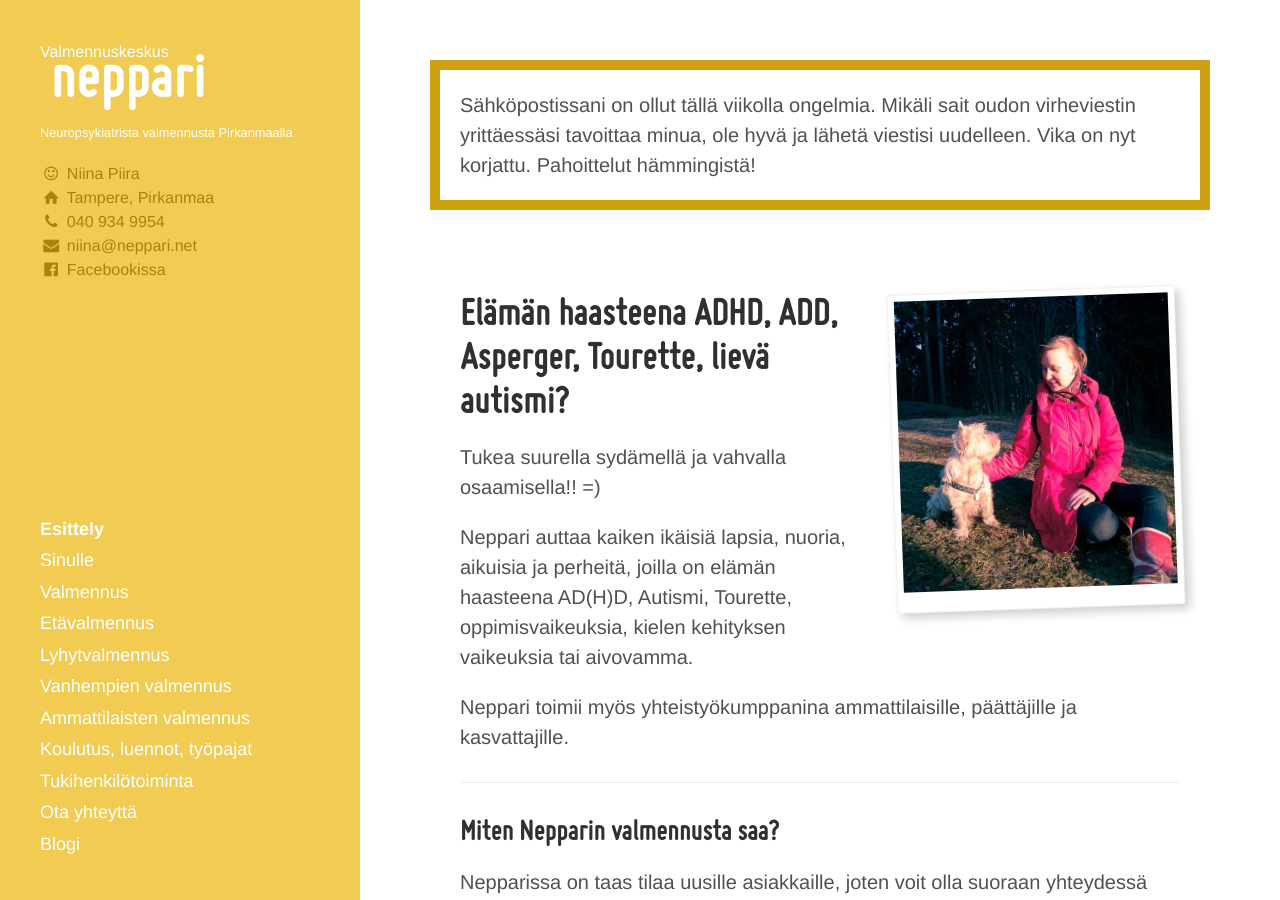
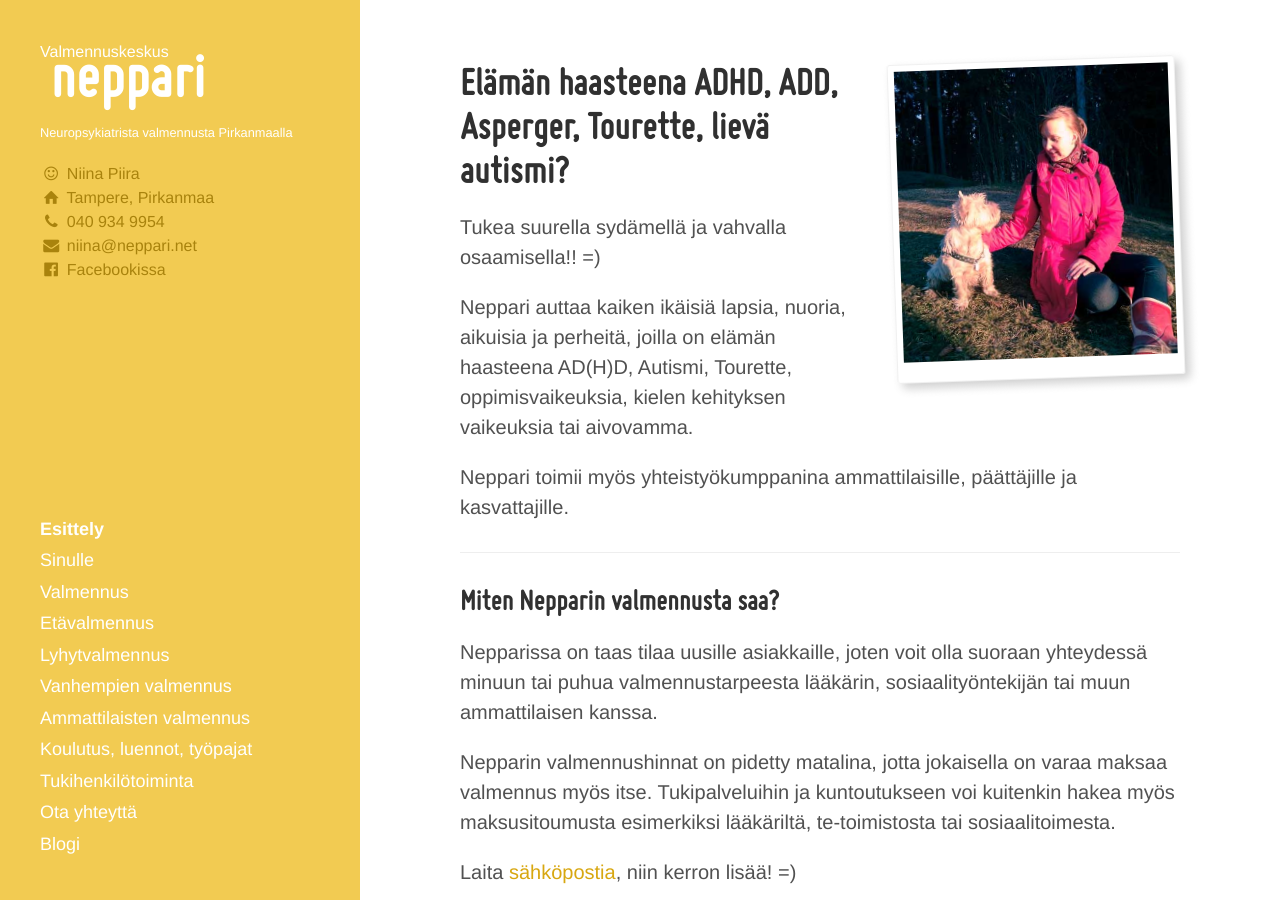
Before and after one commit to niinapiira/neppari.net, a Jekyll site: the page built from index.md, in a window 1280 px wide and 900 px high. Built offline with Jekyll 4.4.1, drawn with Linux system fonts in a browser that asks for light colours.

Commit message:
Remove email notification

```diff
--- a/_config.yml
+++ b/_config.yml
@@ -8,7 +8,7 @@ tagline-short:    'Neuropsykiatrista valmennusta Pirkanmaalla'
 siteurl:          https://www.neppari.net
 ry-text:          Niina Piira on Neuropsykiatriset valmentajat ry:n rekisteröity jäsen sekä hallituksen jäsen.
 ry-link:          Katso valmennuksen yleisesite yhdistyksen sivuilta klikkaamalla tästä.
-absence-notification:   Sähköpostissani on ollut tällä viikolla ongelmia. Mikäli sait oudon virheviestin yrittäessäsi tavoittaa minua, ole hyvä ja lähetä viestisi uudelleen. Vika on nyt korjattu. Pahoittelut hämmingistä!
+absence-notification:   false
 permalink:        /blogi/:title/
 
 plugins:
```
